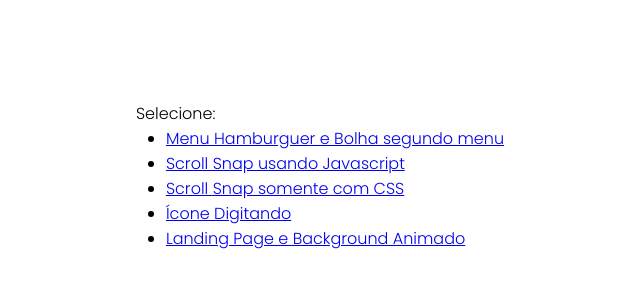
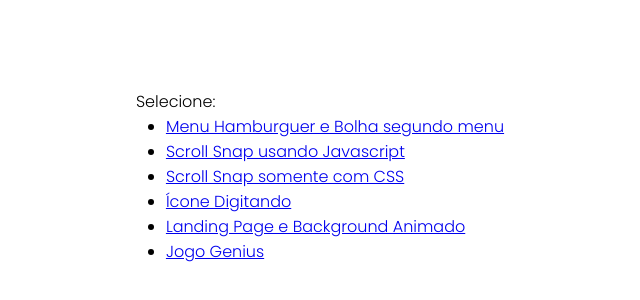
Before and after one commit to celsorv/estudos-css, a plain HTML site: page index.html in a window 1280 px wide. Shown: the part 224-524 px from the top of the page, without its empty margins (320-960 px from the left). Drawn offline with Linux system fonts and the light colour scheme.

Commit message:
Update index.html

```diff
--- a/index.html
+++ b/index.html
@@ -19,6 +19,7 @@
                     <li><a href="scroll-snap-somente-css/index.html">Scroll Snap somente com CSS</a></li>
                     <li><a href="usando-keyframes/icone-chat-animado/index.html">Ícone Digitando</a></li>
                     <li><a href="usando-keyframes/landing-page-background-animado/index.html">Landing Page e Background Animado</a></li>
+                    <li><a href="genius/index.html">Jogo Genius</a></li>
                 </ul>
             </div>
         </div>
```
